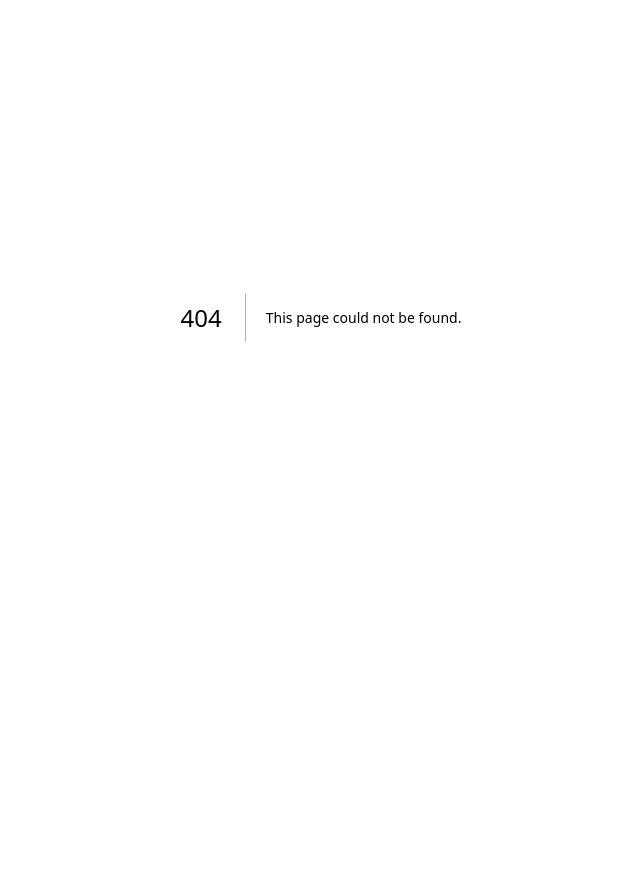
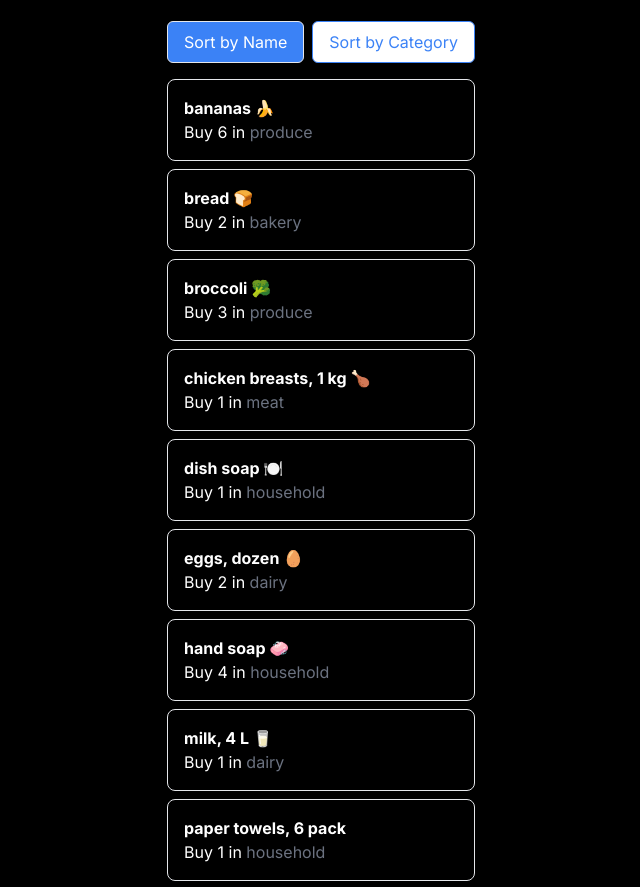
Before and after one commit to Mehtaab-010110/cprg306-assignments, a Next.js app: page /week5 in a window 1280 px wide. Before the commit this address had no page. Shown: the part 83-970 px from the top of the page, without its empty margins (319-959 px from the left). Before the commit the page ends 800 px from the top, so only its background shows below. Built offline with nearby package versions, Linux system fonts and the light colour scheme.

Commit message:
Week 5 assignment

```diff
--- a/app/page.js
+++ b/app/page.js
@@ -21,6 +21,10 @@ export default function Home() {
         <Link href="/week4">
           Week 4
         </Link>
+        <br />
+        <Link href="/week5">
+          Week 5
+        </Link>
 
       </div>
     </main>
--- a/app/week4/page.js
+++ b/app/week4/page.js
@@ -1,4 +1,4 @@
-
+import React from 'react';
 import NewItem from './new-item';
 
 const Week4Page = () => {
--- /dev/null
+++ b/app/week5/item-list.js
@@ -0,0 +1,44 @@
+"use client";
+
+import React, { useState } from 'react';
+import Item from './item';
+import itemsData from './items.json';
+
+function ItemList() {
+    const [sortBy, setSortBy] = useState('name');  // Initializing sortBy to 'name'
+
+    // Sorting the items based on sortBy
+    const sortedItems = [...itemsData];
+    if (sortBy === 'name') {
+        sortedItems.sort((a, b) => a.name.localeCompare(b.name));
+    } else if (sortBy === 'category') {
+        sortedItems.sort((a, b) => a.category.localeCompare(b.category));
+    }
+
+    return (
+        <div>
+            <div className="mb-4">
+            <button
+  onClick={() => setSortBy('name')}
+  className={`px-4 py-2 border rounded-md ${sortBy === 'name' ? 'bg-blue-500 text-white' : 'bg-white text-blue-500 border-blue-500'}`}>
+  Sort by Name
+</button>
+
+<button
+  onClick={() => setSortBy('category')}
+  className={`ml-2 px-4 py-2 border rounded-md ${sortBy === 'category' ? 'bg-blue-500 text-white' : 'bg-white text-blue-500 border-blue-500'}`}>
+  Sort by Category
+</button>
+
+            </div>
+
+            <ul>
+                {sortedItems.map(item => (
+                    <Item key={item.id} name={item.name} quantity={item.quantity} category={item.category} />
+                ))}
+            </ul>
+        </div>
+    );
+}
+
+export default ItemList;
--- /dev/null
+++ b/app/week5/item.js
@@ -0,0 +1,14 @@
+import React from 'react';
+
+function Item({name, quantity, category}){
+    return(
+        <li className="border p-4 rounded-lg mb-2">
+            <span className="font-bold">{name}</span>
+            <div>
+                Buy <span>{quantity}</span> in <span className="text-gray-500">{category}</span>
+            </div>
+        </li>
+    );
+}
+
+export default Item;
--- /dev/null
+++ b/app/week5/items.json
@@ -0,0 +1,74 @@
+[
+    {
+      "id": "1h2GJKH12gkHG31h1H",
+      "name": "milk, 4 L 🥛",
+      "quantity": 1,
+      "category": "dairy"
+    },
+    {
+      "id": "2KJH3k2j3H1k2J3K1H",
+      "name": "bread 🍞",
+      "quantity": 2,
+      "category": "bakery"
+    },
+    {
+      "id": "3h2KJH3k2j3H1k2J3",
+      "name": "eggs, dozen 🥚",
+      "quantity": 2,
+      "category": "dairy"
+    },
+    {
+      "id": "4k2J3K1H2GJKH12gk",
+      "name": "bananas 🍌",
+      "quantity": 6,
+      "category": "produce"
+    },
+    {
+      "id": "5H1h1H2KJH3k2j3H",
+      "name": "broccoli 🥦",
+      "quantity": 3,
+      "category": "produce"
+    },
+    {
+      "id": "6H1k2J3K1H2GJKH1",
+      "name": "chicken breasts, 1 kg 🍗",
+      "quantity": 1,
+      "category": "meat"
+    },
+    {
+      "id": "7gkHG31h1H2KJH3k",
+      "name": "pasta sauce 🍝",
+      "quantity": 3,
+      "category": "canned goods"
+    },
+    {
+      "id": "8j3H1k2J3K1H2GJK",
+      "name": "spaghetti, 454 g 🍝",
+      "quantity": 2,
+      "category": "dry goods"
+    },
+    {
+      "id": "9H12gkHG31h1H2KJ",
+      "name": "toilet paper, 12 pack 🧻",
+      "quantity": 1,
+      "category": "household"
+    },
+    {
+      "id": "10H3k2j3H1k2J3K1",
+      "name": "paper towels, 6 pack",
+      "quantity": 1,
+      "category": "household"
+    },
+    {
+      "id": "11k2J3K1H2GJKH12",
+      "name": "dish soap 🍽️",
+      "quantity": 1,
+      "category": "household"
+    },
+    {
+      "id": "12GJKH12gkHG31h1",
+      "name": "hand soap 🧼",
+      "quantity": 4,
+      "category": "household"
+    }
+  ]
--- /dev/null
+++ b/app/week5/page.js
@@ -0,0 +1,13 @@
+import React from "react";
+import ItemList from './item-list';
+
+function Page() {
+    return(
+        <main className = "min-h-screen bg-black text-white flex flex-col items-center justify-center p-10">
+        <h1 className = "text-4xl mb-6 font-bold text-center">Shopping List</h1>
+        <ItemList/>
+        </main>
+    );
+}
+
+export default Page;
```
